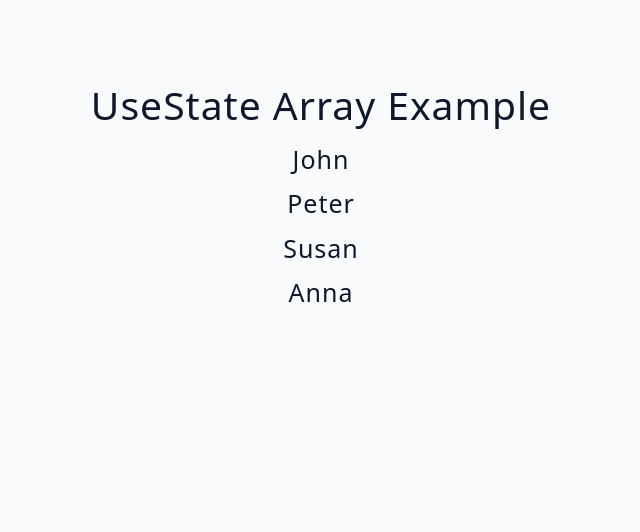
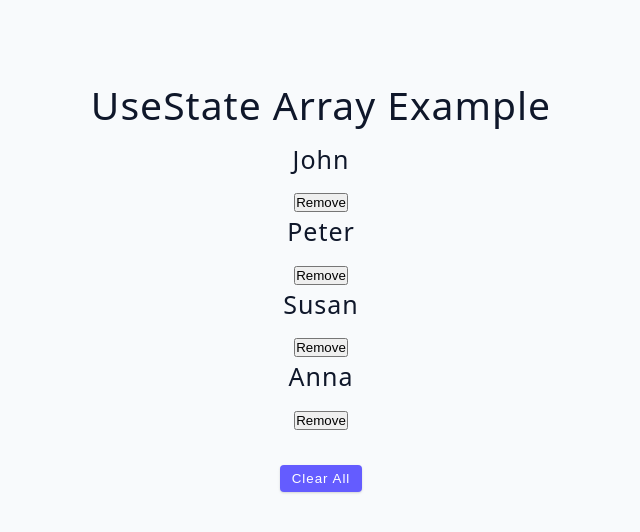
Before and after one commit to rpliszka1987/advanced-react, a React (Vite) app: page / in a window 1280 px wide. Shown: the top 532 px of the page, without its empty margins (319-959 px from the left). Built offline with nearby package versions, Linux system fonts and the light colour scheme.

Commit message:
Add functionality to remove all items from array with clear items button

```diff
--- a/src/tutorial/01-useState/starter/03-useState-array.jsx
+++ b/src/tutorial/01-useState/starter/03-useState-array.jsx
@@ -3,6 +3,15 @@ import { useState } from 'react';
 
 const UseStateArray = () => {
   const [people, setPeople] = useState(data);
+
+  const removeItem = () => {
+
+  }
+
+    const clearAllItems = () => {
+      setPeople([]);
+  }
+
   return (
     <>
       <h2>useState array example</h2>
@@ -11,11 +20,13 @@ const UseStateArray = () => {
         return (
           <div key={id}>
             <h4>{name}</h4>
+            <button type="button">Remove</button>
           </div>
 
         )
 
       })}
+      <button type="button" style={{marginTop: '2rem'}} className='btn' onClick={clearAllItems}>Clear All</button>
     </>
   )
 };
```
